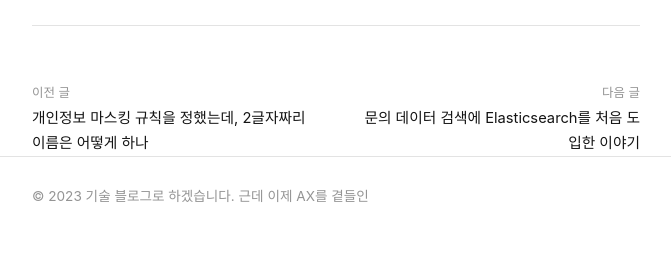
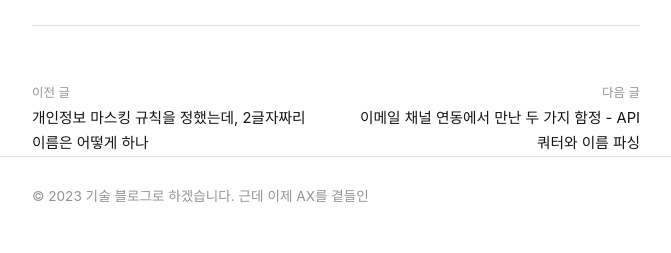
Before and after one commit to jayce-kim1123/jayce-kim1123.github.io, a Jekyll site: the page built from _posts/2023-05-03-cors-middleware-order-broke-csrf.md, in a window 1280 px wide. Shown: the part 1303-1556 px from the top of the page, without its empty margins (304-975 px from the left). Built offline with Jekyll 4.4.1, drawn with Linux system fonts in a browser that asks for light colours; some of the changed lines change nothing that is shown.

Commit message:
Add post: 이메일 채널 연동에서 만난 두 가지 함정 - API 쿼터와 이름 파싱

```diff
--- a/_posts/2023-05-03-cors-middleware-order-broke-csrf.md
+++ b/_posts/2023-05-03-cors-middleware-order-broke-csrf.md
@@ -1,6 +1,6 @@
 ---
 title: "CORS 미들웨어 순서를 바꿨더니 CSRF 검증이 통째로 빠졌다"
-date: 2023-05-03 23:56:37 +0900
+date: 2023-05-03 19:34:00 +0900
 categories: [backend, security]
 tags: [django, cors, csrf, middleware]
 ---
--- /dev/null
+++ b/_posts/2023-08-15-email-channel-reliability.md
@@ -0,0 +1,24 @@
+---
+title: "이메일 채널 연동에서 만난 두 가지 함정 - API 쿼터와 이름 파싱"
+date: 2023-08-15 20:49:00 +0900
+categories: [backend, integration]
+tags: [email, imap, smtp, api]
+---
+
+이메일을 문의 채널로 연동하는 기능에서 한 주 사이에 서로 다른 문제 두 개를 만났다. 하나는 외부 API의 숨은 제약, 다른 하나는 사람이 입력한 값이 프로토콜을 깨는 경우였다.
+
+## 하루 2000건 - 눈에 안 보이던 API 쿼터
+
+Gmail API 연동으로 이메일 채널을 쓰던 한 고객사에서 특정 시점 이후로 티켓이 생성되지 않는다는 문의가 들어왔다. 원인은 Gmail API의 일일 처리 한도였다. 하루 처리량이 2000건을 넘어가면 그 이후 메일은 조용히 처리되지 않았다. 에러가 나는 것도 아니고 그냥 "안 만들어지는" 상태라 발견이 늦었다.
+
+이 시점에 Gmail API 방식으로 연동된 테넌트가 해당 고객사 하나뿐이어서 다른 테넌트에는 영향이 없었다. 근본적인 해결책으로는 그 고객사의 연동 방식을 API 방식에서 IMAP 방식으로 전환하기로 했다. 그리고 별개로, Gmail이 보내는 push 알림에 대해 우리 서버가 항상 200을 반환하도록 수정했다. 실패 응답을 보내면 Gmail이 같은 알림을 계속 재시도하는데, 처리에 실패한 메일이 있을 때마다 재시도가 쌓이면 오히려 상황을 더 꼬이게 만들 수 있었다. 실패는 우리 쪽 로그로 남기고, 외부에는 일단 수신 확인만 보내는 방식으로 바꿨다.
+
+## 이메일 헤더에 꺾쇠괄호가 들어가면 파싱이 깨진다
+
+두 번째는 SMTP 발송 쪽이었다. 발신자 표시 이름에 브랜드명을 그대로 넣고 있었는데, 어떤 브랜드명에 꺾쇠괄호(`<`, `>`)가 포함되어 있었다. 이메일의 발신자 필드는 보통 `이름 <주소>` 형식인데, 이름 부분에 이미 꺾쇠괄호가 들어가 있으면 파싱 로직이 실제 이메일 주소를 엉뚱한 위치에서 잘라내는 문제가 생겼다. 이름에 괄호가 섞이면서 주소 경계 자체가 어그러진 것이다.
+
+같은 시기에 SSL 관련 에러도 있었는데, 이건 고객사 쪽 SMTP 포트 설정 문제로 포트를 바꾸는 것으로 해결됐다. 반면 꺾쇠괄호 문제는 우리 쪽에서 막아야 하는 종류였다. 발신자 이름으로 쓰일 값에 이메일 헤더 문법과 충돌하는 문자가 들어가지 않도록 입력 단계에서 제한하는 방향으로 정리했다.
+
+## 남은 생각
+
+두 문제 모두 "정상적인 상황을 가정한 설계"가 실제 운영 환경과 부딪힌 경우였다. API 쿼터는 처음 연동할 때는 신경 쓸 일이 없다가 트래픽이 늘어난 뒤에야 존재가 드러났고, 이름 파싱 문제는 "발신자 이름에 이메일 헤더 문법을 깨는 문자가 들어갈 수 있다"는 걸 애초에 고려하지 않아서 생겼다. 외부 서비스와 연동하는 코드는 그 외부 서비스의 제약(쿼터, 프로토콜 규격)까지 우리 쪽 입력 검증 범위에 포함시켜야 한다는 걸 이 두 건에서 같이 배웠다.
```
